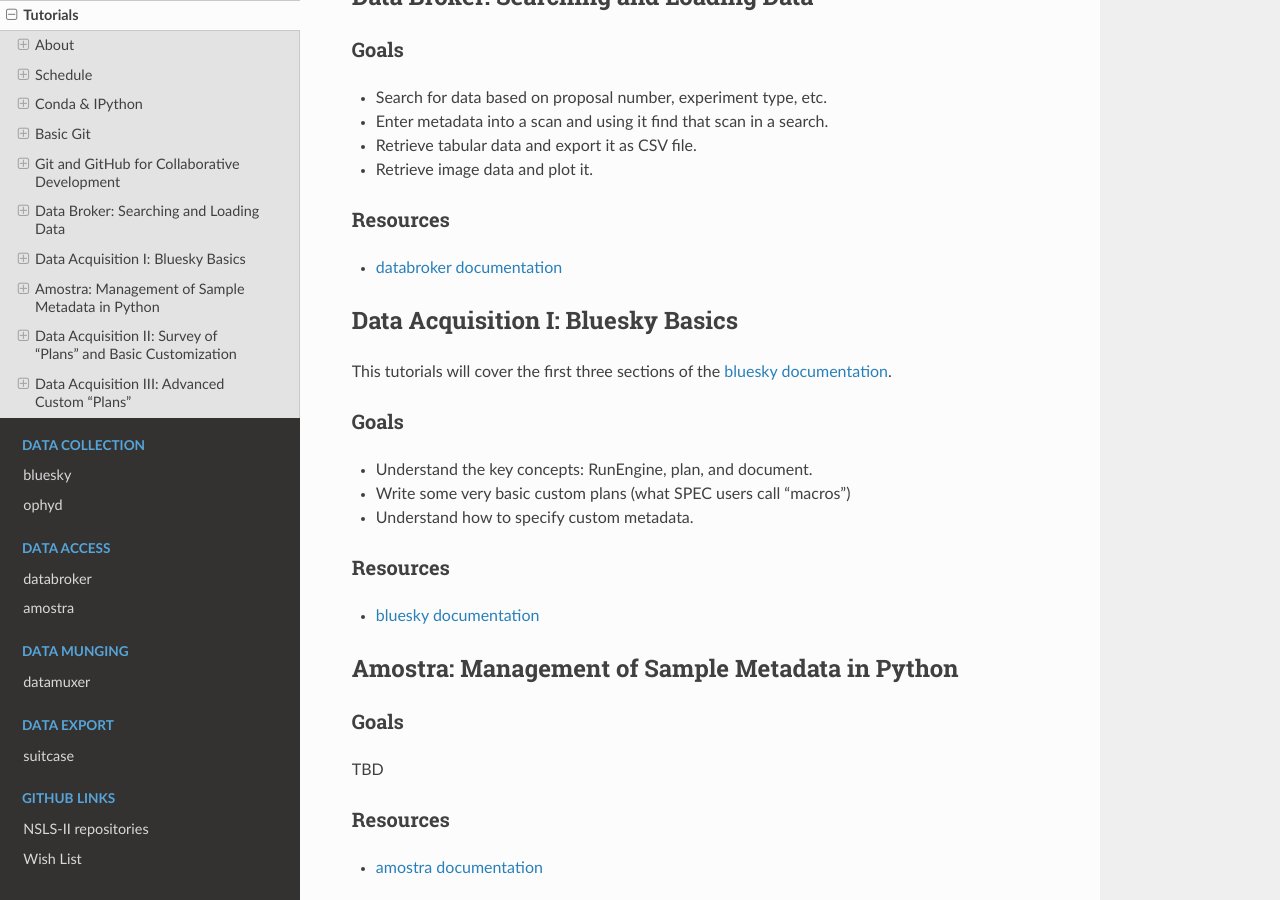
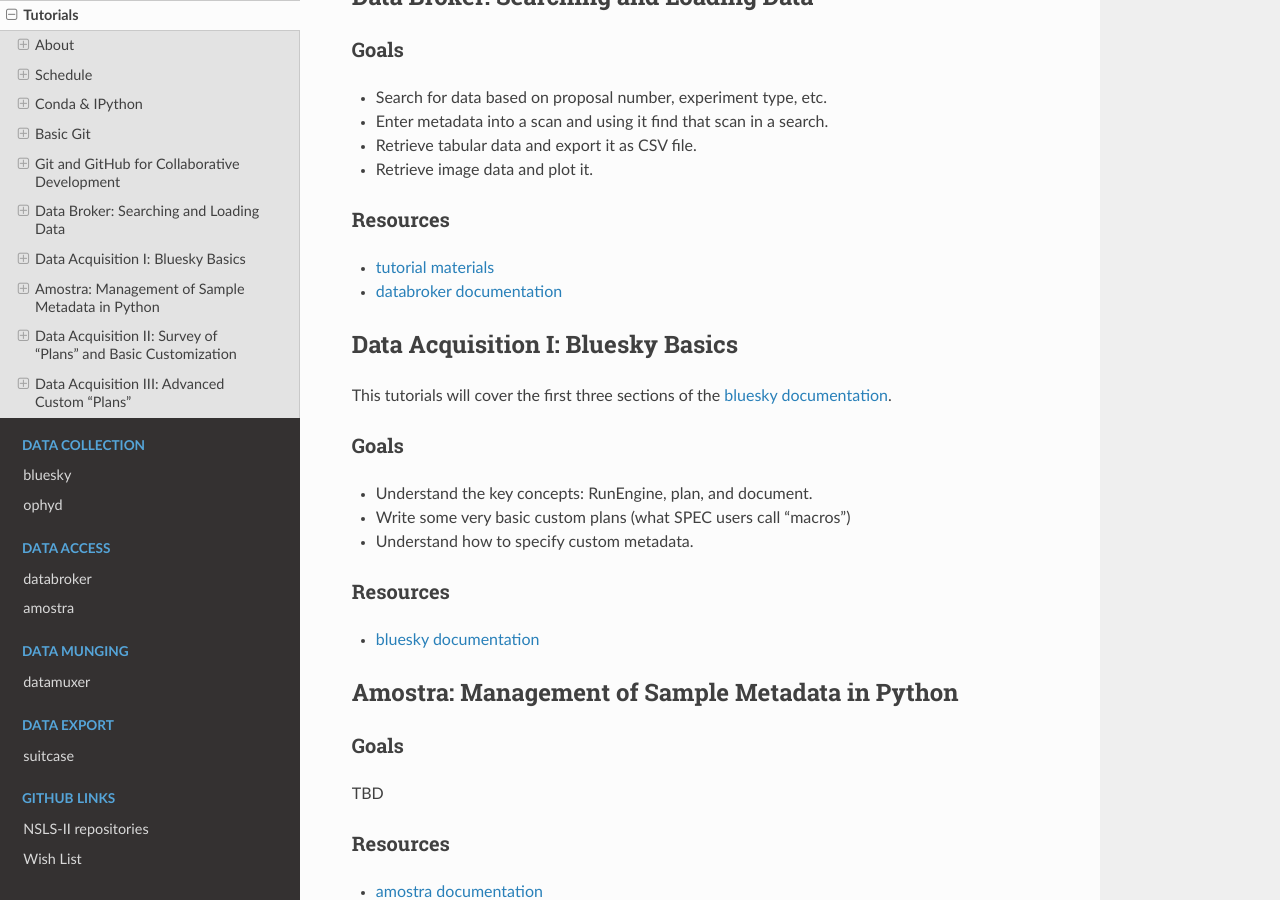
Before and after one commit to NSLS-II/docs, a Sphinx documentation site: the page built from source/tutorials.rst, in a window 1280 px wide and 900 px high, scrolled down 2208 px. Built offline with Sphinx 7.4.7 and the Read the Docs theme 2.0.0, drawn with Linux system fonts in a browser that asks for light colours; pages that are not in the unit, such as notebooks, are missing from menus.

Commit message:
Add link to broker tutorial materials.

```diff
--- a/source/tutorials.rst
+++ b/source/tutorials.rst
@@ -124,6 +124,7 @@
 Resources
 +++++++++
 
+* `tutorial materials <https://github.com/NSLS-II/broker-tutorial>`_
 * `databroker documentation <https://nsls-ii.github.io/databroker>`_
 
 .. _daq1:
```
